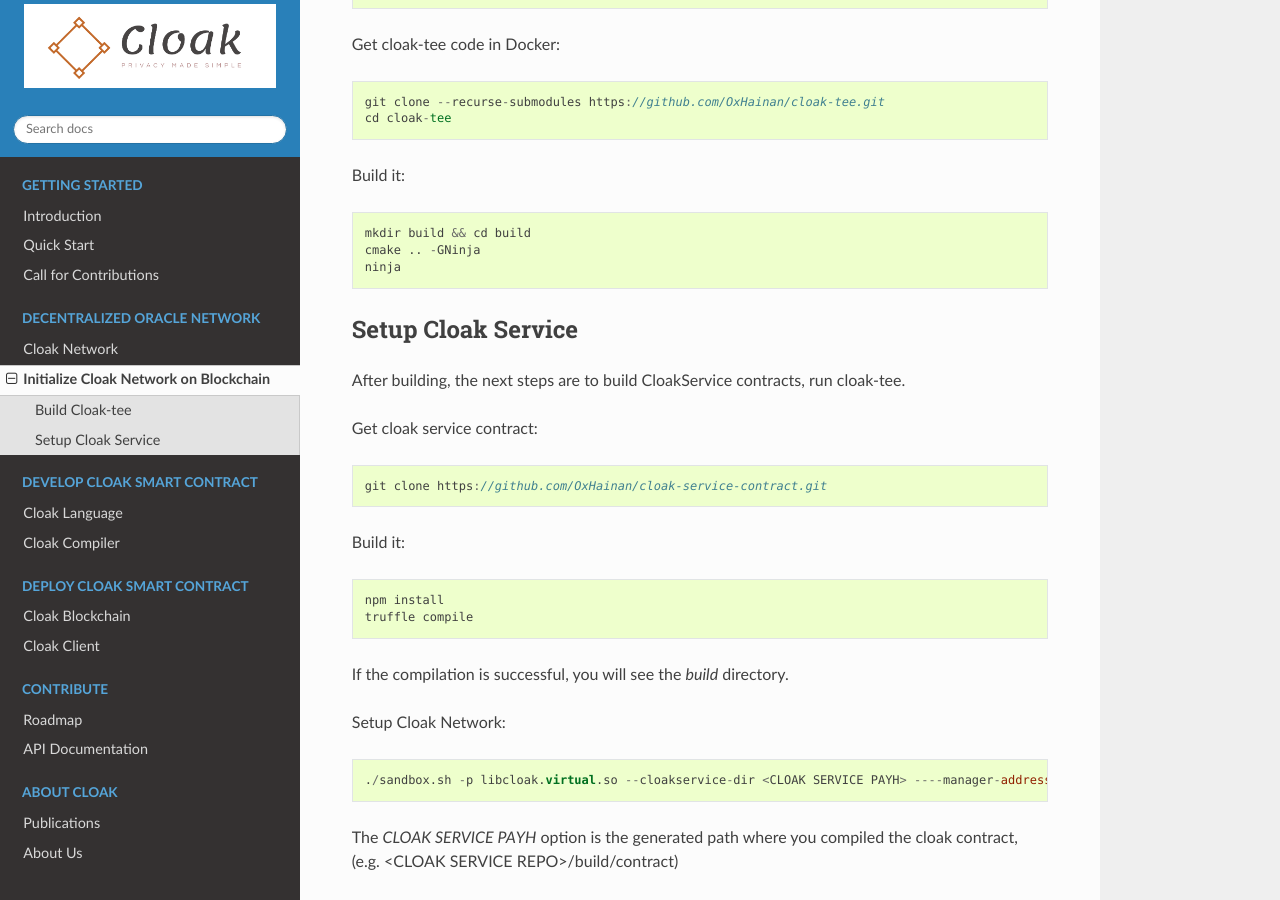
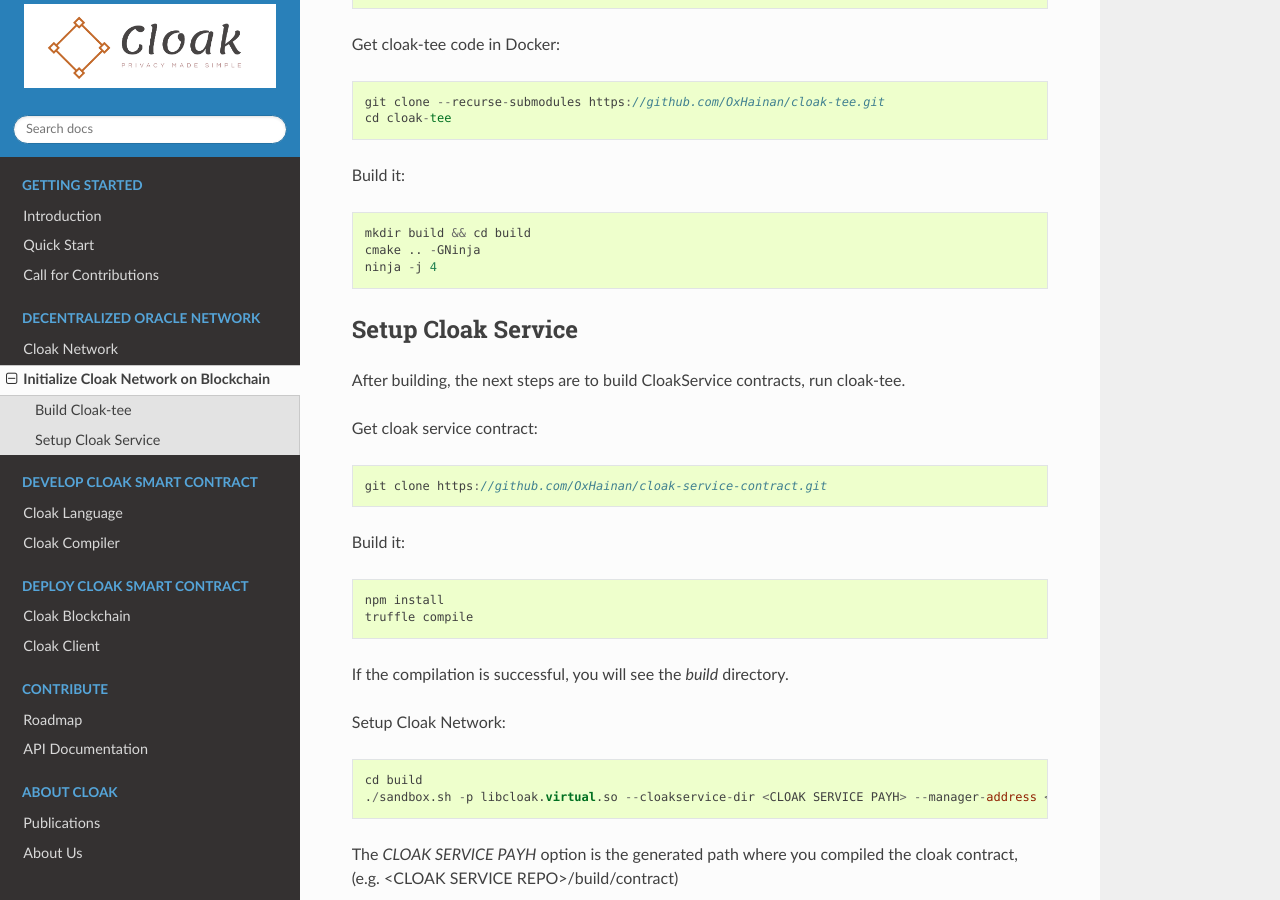
Before and after one commit to OxHainan/cloak-docs, a Sphinx documentation site: the page built from docs/source/tee-blockchain-architecture/initialize-cloak-network-on-blockchain.rst, in a window 1280 px wide and 900 px high, scrolled down 634 px. Built offline with Sphinx 7.4.7 and the Read the Docs theme 2.0.0, drawn with Linux system fonts in a browser that asks for light colours.

Commit message:
Update initialize-cloak-network-on-blockchain.rst

```diff
--- a/docs/source/tee-blockchain-architecture/initialize-cloak-network-on-blockchain.rst
+++ b/docs/source/tee-blockchain-architecture/initialize-cloak-network-on-blockchain.rst
@@ -34,7 +34,7 @@
 
     mkdir build && cd build
     cmake .. -GNinja
-    ninja
+    ninja -j 4
 
 Setup Cloak Service
 **********************
@@ -60,7 +60,8 @@
 
 .. code::
 
-  ./sandbox.sh -p libcloak.virtual.so --cloakservice-dir <CLOAK SERVICE PAYH> ----manager-address <MANAGER ADDRESS> --blockchain-url <BLOCKCHAIN-HTTP-URL>
+  cd build
+  ./sandbox.sh -p libcloak.virtual.so --cloakservice-dir <CLOAK SERVICE PAYH> --manager-address <MANAGER ADDRESS> --blockchain-url <BLOCKCHAIN-HTTP-URL>
 
 The `CLOAK SERVICE PAYH` option is the generated path where you compiled the cloak contract, (e.g. <CLOAK SERVICE REPO>/build/contract)
 
```
